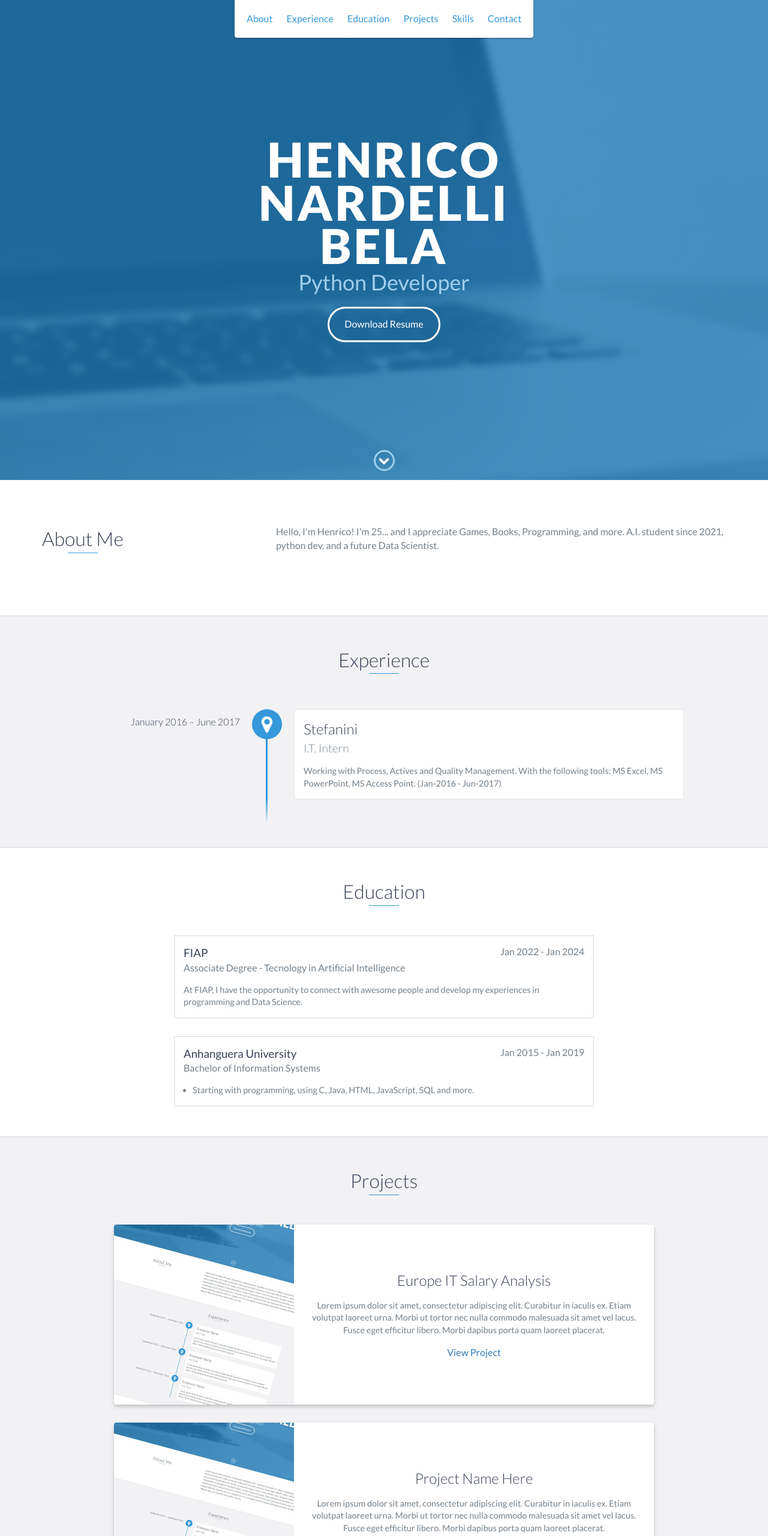
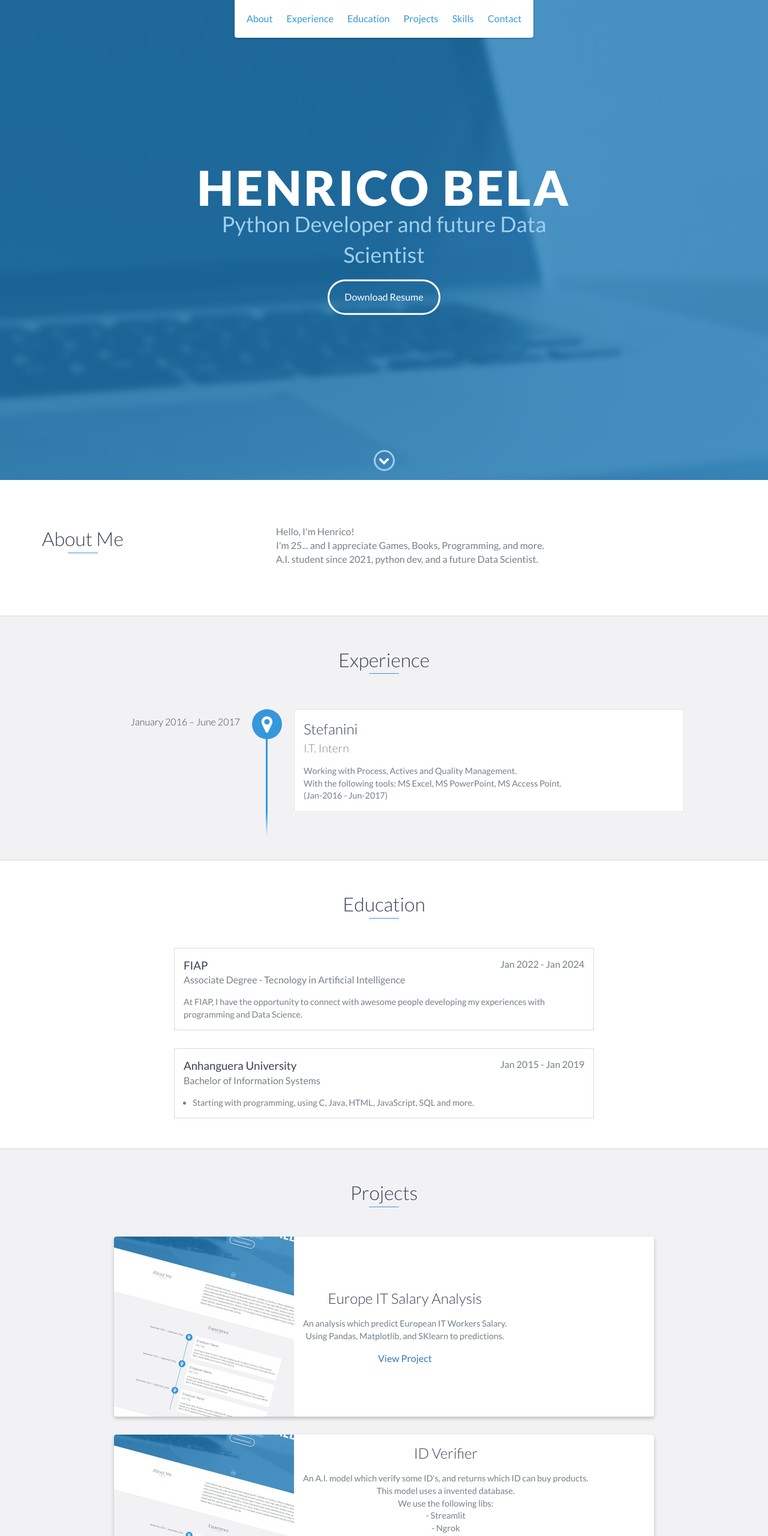
Before and after one commit to henricobela/henricobela.github.io, a website: page index.html in a window 1280 px wide. Shown: the top 2560 px of the page at 60% size. Drawn offline with nearby package versions, Linux system fonts and the light colour scheme.

Commit message:
Update index.html

```diff
--- a/index.html
+++ b/index.html
@@ -48,9 +48,9 @@
 
     <div id="lead">
         <div id="lead-content">
-            <h1>Henrico Nardelli Bela</h1>
-            <h2>Python Developer</h2>
-            <a href="#" class="btn-rounded-white">Download Resume</a>
+            <h1>Henrico Bela</h1>
+            <h2>Python Developer and future Data Scientist</h2>
+            <a href="https://drive.google.com/file/d/1sWMaHbu9MSMN_qFeKoF9K_JWMEPr1WUP/view?usp=sharing" class="btn-rounded-white">Download Resume</a>
         </div>
         <!-- End #lead-content -->
 
@@ -73,9 +73,9 @@
                 </div>
                 <div class="col-md-8">
                     <p>
-                        Hello, I'm Henrico!
-                        I'm 25... and I appreciate Games, Books, Programming, and more.
-                        A.I. student since 2021, python dev, and a future Data Scientist.
+                        Hello, I'm Henrico!<br>
+                        I'm 25... and I appreciate Games, Books, Programming, and more.<br>
+                        A.I. student since 2021, python dev, and a future Data Scientist.<br>
                     </p>
                 </div>
             </div>
@@ -90,9 +90,9 @@
                 <h3>Stefanini</h3>
                 <h4>I.T. Intern</h4>
                 <p>
-                    Working with Process, Actives and Quality Management.
-                    With the following tools: MS Excel, MS PowerPoint, MS Access Point.
-                    (Jan-2016 - Jun-2017)
+                    Working with Process, Actives and Quality Management.<br>
+                    With the following tools: MS Excel, MS PowerPoint, MS Access Point.<br>
+                    (Jan-2016 - Jun-2017)<br>
                 </p>
             </div>
         </div>
@@ -106,7 +106,7 @@
             <span class="education-date">Jan 2022 - Jan 2024</span>
             <h4>Associate Degree - Tecnology in Artificial Intelligence</h4>
             <p>
-                At FIAP, I have the opportunity to connect with awesome people and develop my experiences in programming and Data Science.
+                At FIAP, I have the opportunity to connect with awesome people developing my experiences with programming and Data Science.
             </p>
         </div>
         <!-- End .education-block -->
@@ -137,7 +137,8 @@
                     <div class="project-info">
                         <h3>Europe IT Salary Analysis</h3>
                         <p>
-                            Lorem ipsum dolor sit amet, consectetur adipiscing elit. Curabitur in iaculis ex. Etiam volutpat laoreet urna. Morbi ut tortor nec nulla commodo malesuada sit amet vel lacus. Fusce eget efficitur libero. Morbi dapibus porta quam laoreet placerat.
+                            An analysis which predict European IT Workers Salary.<br>
+                            Using Pandas, Matplotlib, and SKlearn to predictions.
                         </p>
                         <a href="https://github.com/henricobela/Python/blob/main/Artificial%20Intelligence/Machine%20Learning/Regress%C3%A3o/IT_Salary_Predict/model/Analise_Salarios_de_TI_Europa.ipynb">View Project</a>
                     </div>
@@ -151,11 +152,19 @@
                     </div>
                     <!-- End .project-image -->
                     <div class="project-info">
-                        <h3>Project Name Here</h3>
+                        <h3>ID Verifier</h3>
                         <p>
-                            Lorem ipsum dolor sit amet, consectetur adipiscing elit. Curabitur in iaculis ex. Etiam volutpat laoreet urna. Morbi ut tortor nec nulla commodo malesuada sit amet vel lacus. Fusce eget efficitur libero. Morbi dapibus porta quam laoreet placerat.
+                            An A.I. model which verify some ID's, and returns which ID can buy products.<br>
+                            This model uses a invented database.<br>
+                            We use the following libs:<br>
+                            - Streamlit<br>
+                            - Ngrok<br>
+                            - Requests<br>
+                            - Json<br>
+                            - Regex<br>
+                            - FuzzyWuzzy<br>
                         </p>
-                        <a href="#">View Project</a>
+                        <a href="https://github.com/henricobela/Python/tree/main/Faculdade/Cyber/1o%20Semestre/idVerifier">View Project</a>
                     </div>
                     <!-- End .project-info -->
                 </div>
@@ -168,14 +177,14 @@
     <div id="skills">
         <h2 class="heading">Skills</h2>
         <ul>
-            <li>JavaScript</li>
-            <li>Python</li>
-            <li>Ruby</li>
-            <li>Go</li>
-            <li>Node.js</li>
-            <li>AngularJs</li>
-            <li>React</li>
-            <li>Elixir</li>
+            <li><img src="https://img.shields.io/badge/-Python-black?logo=Python"></li>
+            <li>Scikit Learn</li>
+            <li>TensorFlow</li>
+            <li>Keras</li>
+            <li>Numpy</li>
+            <li>Matplotlib</li>
+            <li>Seaborn</li>
+            <li>Pandas</li>
             <li>Java</li>
             <li>C</li>
             <li>C#</li>
```
